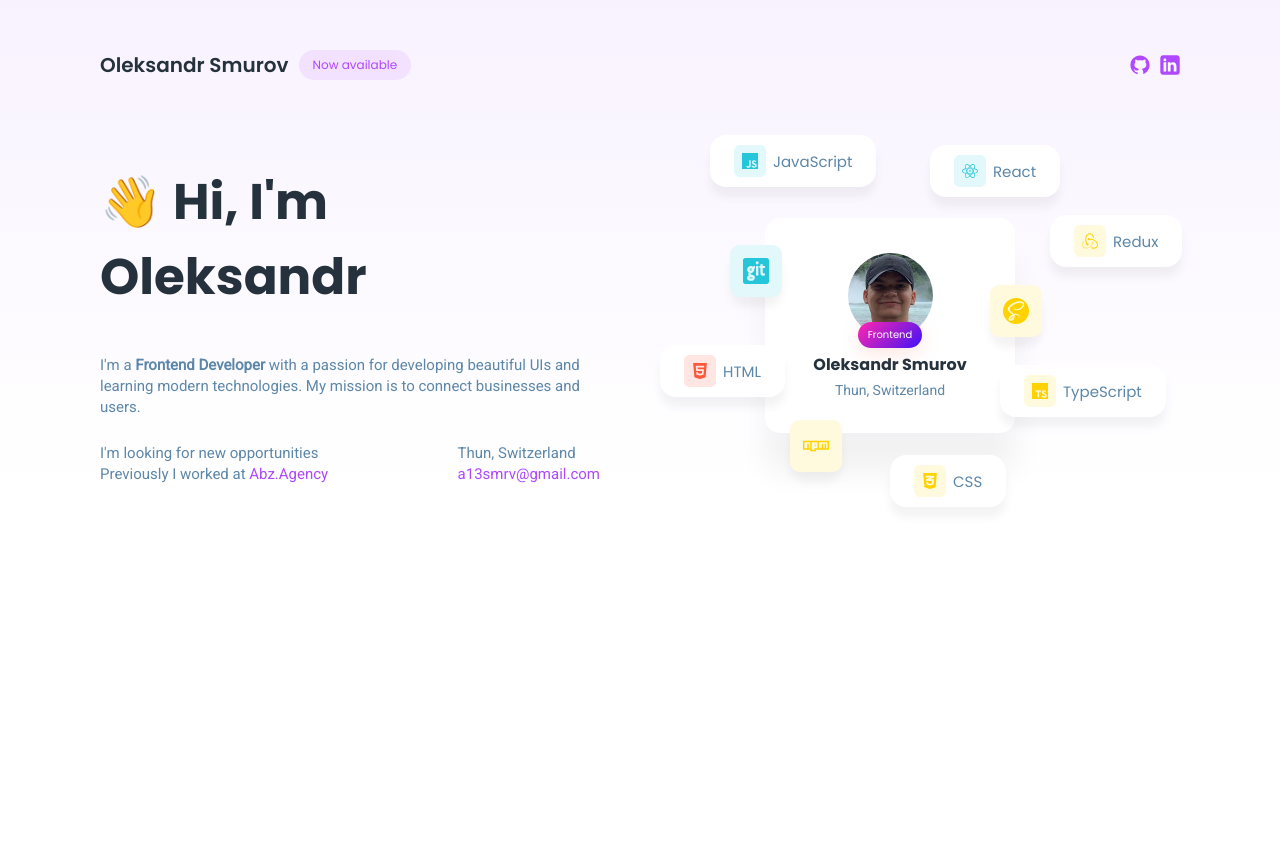
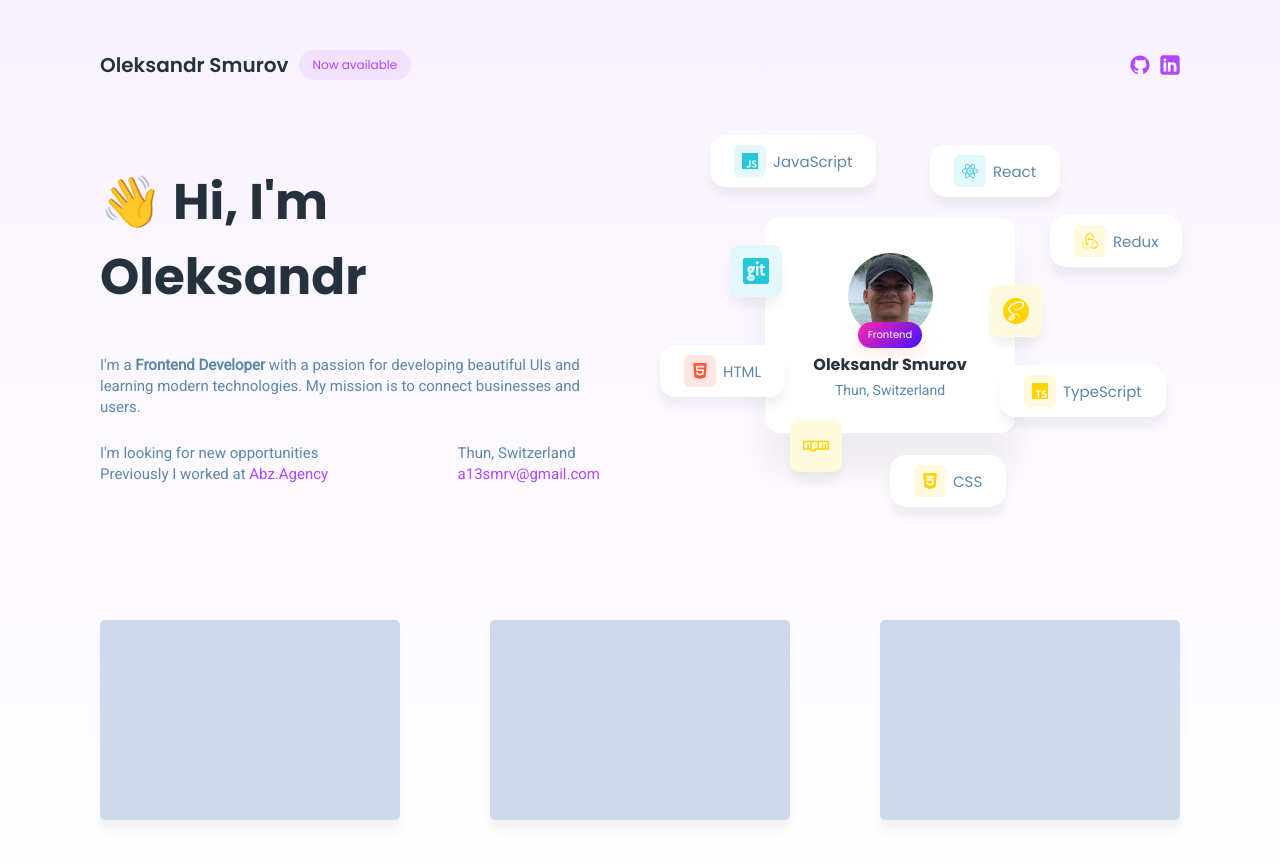
Before and after one commit to a13smrv/portfolio, a React (Create React App) app: page / in a window 1280 px wide. Shown: the top 864 px of the page. Before the commit the page ends 800 px from the top, so only its background shows below. Built offline with nearby package versions, Linux system fonts and the light colour scheme.

Commit message:
feat: make initial markup for Portfolio and Project components

```diff
--- a/src/components/App/App.jsx
+++ b/src/components/App/App.jsx
@@ -3,6 +3,7 @@ import "./App.scss";
 
 import { Header } from "./../Header/Header";
 import { Profile } from "./../Profile/Profile";
+import { Portfolio } from "./../Portfolio/Portfolio";
 
 export function App() {
   return(
@@ -10,6 +11,7 @@ export function App() {
       <div className="backgroundContainer">
         <Header />
         <Profile />
+        <Portfolio />
       </div>
     </div>
   )
--- /dev/null
+++ b/src/components/Portfolio/Portfolio.jsx
@@ -0,0 +1,16 @@
+import React from "react";
+import "./Portfolio.scss";
+
+import { Project } from "./../Project/Project";
+
+export function Portfolio() {
+  return (
+    <section className="portfolio">
+      <div className="container">
+        <Project />
+        <Project />
+        <Project />
+      </div>
+    </section>
+  )
+}
--- /dev/null
+++ b/src/components/Portfolio/Portfolio.scss
@@ -0,0 +1,13 @@
+@use "./../../scss/variables";
+@use "./../../scss//mixins";
+
+.portfolio {
+  display: flex;
+  justify-content: center;
+  padding: 100px 0px;
+
+  .container {
+    display: flex;
+    justify-content: space-between;
+  }
+}
--- a/src/components/Profile/Profile.scss
+++ b/src/components/Profile/Profile.scss
@@ -4,7 +4,7 @@
 .profile {
   display: flex;
   justify-content: center;
-  padding-top: 35px;
+  padding: 35px 0px;
 
   .container {
     display: flex;
--- /dev/null
+++ b/src/components/Project/Project.jsx
@@ -0,0 +1,10 @@
+import React from "react";
+import "./Project.scss";
+
+export function Project() {
+  return (
+    <div className="project">
+
+    </div>
+  )
+}
--- /dev/null
+++ b/src/components/Project/Project.scss
@@ -0,0 +1,9 @@
+.project {
+  width: 300px;
+  height: 200px;
+  border-radius: 5px;
+  padding: 20px;
+  box-sizing: border-box;
+  box-shadow: 0px 10px 10px rgba($color: #000000, $alpha: 0.05);
+  background-color: rgba($color: #0a4ba0, $alpha: 0.2);
+}
```
